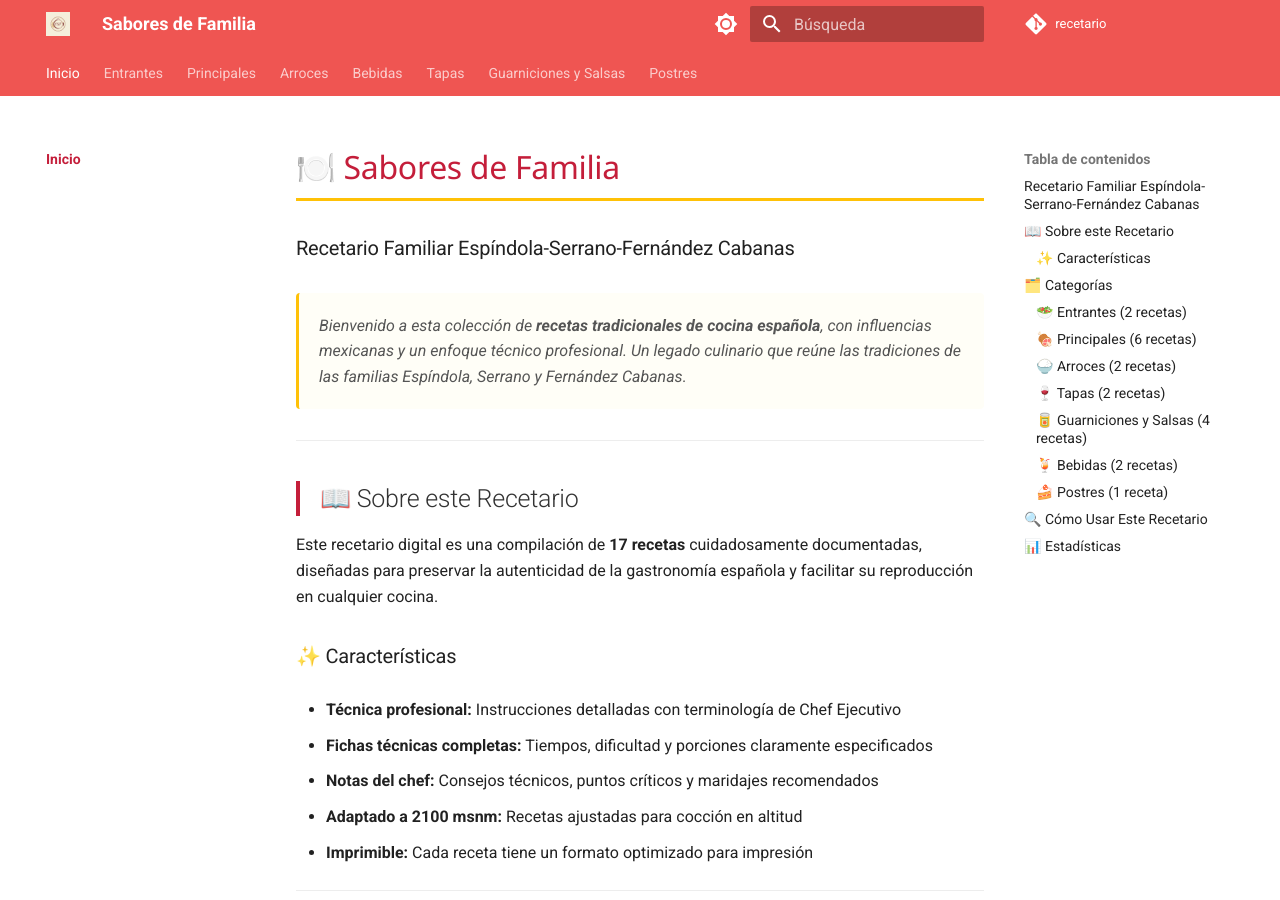
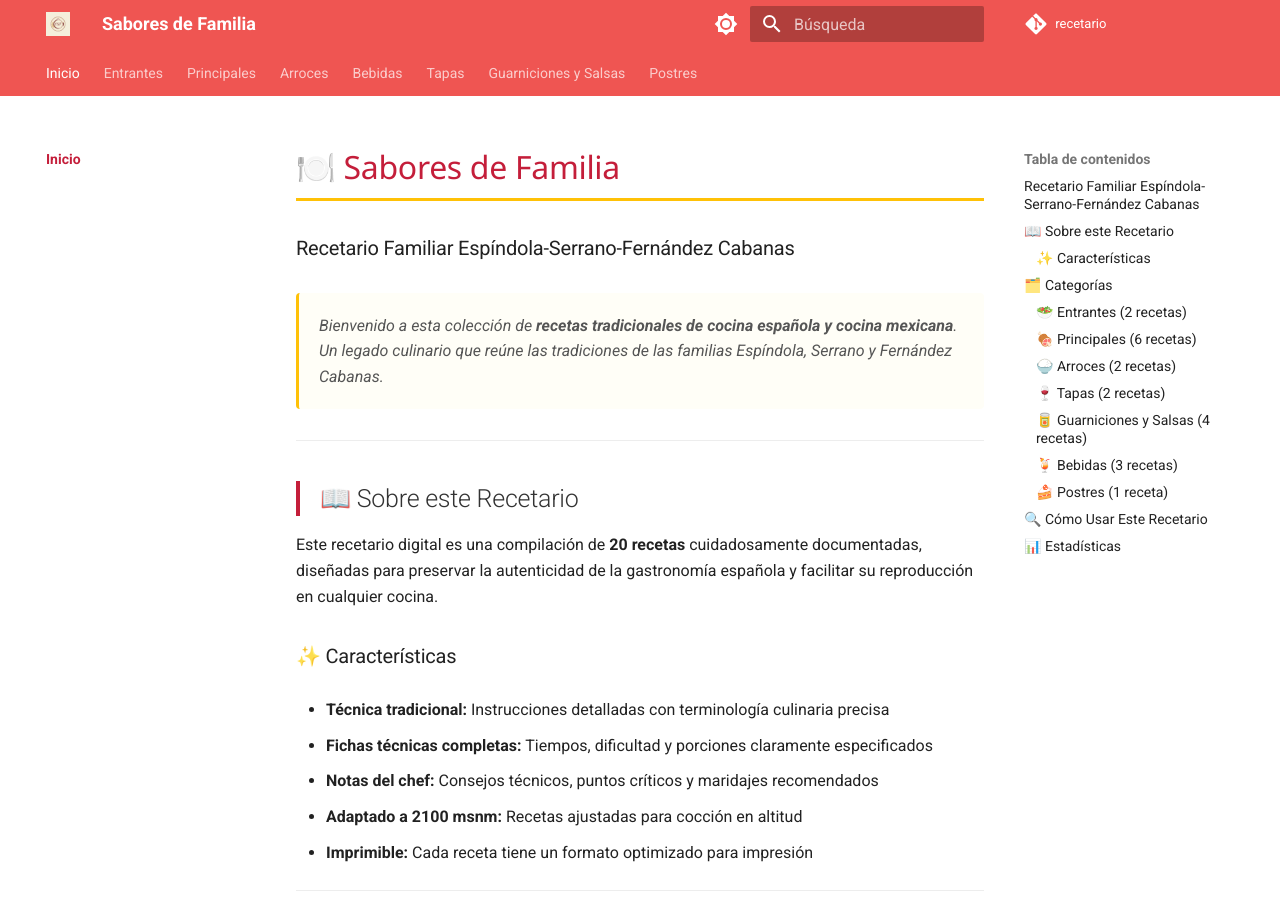
Before and after one commit to javicabanas/recetario, an MkDocs documentation site: the page built from docs/index.md, in a window 1280 px wide and 900 px high. Built offline with MkDocs 1.6.1 and Material for MkDocs 9.7.7, drawn with Linux system fonts in a browser that asks for light colours; comment, search, counter and statistics services are not loaded; some of the changed text lies outside the part shown.

```diff
--- a/auto_sync.py
+++ b/auto_sync.py
@@ -19,6 +19,7 @@
     "arroces": "🍚 Arroces",
     "tapas": "🍷 Tapas",
     "guarniciones_y_salsas": "🥫 Guarniciones y Salsas",
+    "bebidas": "🍹 Bebidas",
     "postres": "🍰 Postres"
 }
 
--- a/docs/index.md
+++ b/docs/index.md
@@ -2,17 +2,17 @@
 
 ### Recetario Familiar Espíndola-Serrano-Fernández Cabanas
 
-Bienvenido a esta colección de **recetas tradicionales de cocina española**, con influencias mexicanas y un enfoque técnico profesional. Un legado culinario que reúne las tradiciones de las familias Espíndola, Serrano y Fernández Cabanas.
+Bienvenido a esta colección de **recetas tradicionales de cocina española y cocina mexicana**. Un legado culinario que reúne las tradiciones de las familias Espíndola, Serrano y Fernández Cabanas.
 
 ---
 
 ## 📖 Sobre este Recetario
 
-Este recetario digital es una compilación de **17 recetas** cuidadosamente documentadas, diseñadas para preservar la autenticidad de la gastronomía española y facilitar su reproducción en cualquier cocina.
+Este recetario digital es una compilación de **20 recetas** cuidadosamente documentadas, diseñadas para preservar la autenticidad de la gastronomía española y facilitar su reproducción en cualquier cocina.
 
 ### ✨ Características
 
-- **Técnica profesional:** Instrucciones detalladas con terminología de Chef Ejecutivo
+- **Técnica tradicional:** Instrucciones detalladas con terminología culinaria precisa
 - **Fichas técnicas completas:** Tiempos, dificultad y porciones claramente especificados
 - **Notas del chef:** Consejos técnicos, puntos críticos y maridajes recomendados
 - **Adaptado a 2100 msnm:** Recetas ajustadas para cocción en altitud
@@ -73,11 +73,12 @@
 
 ---
 
-### 🍹 Bebidas (2 recetas)
+### 🍹 Bebidas (3 recetas)
 
 Cócteles clásicos y aperitivos para acompañar cualquier celebración.
 
 - [Aperol Spritz](bebidas/aperol_spritz.md) - 3 min | 1 copa
+- [Margarita](bebidas/margarita.md) - 5 min | 1 copa
 - [Negroni](bebidas/negroni.md) - 5 min | 1 pax
 
 ---
@@ -108,9 +109,9 @@
 | Arroces | 2       |
 | Tapas | 2       |
 | Guarniciones y Salsas | 4       |
-| Bebidas | 2       |
+| Bebidas | 3       |
 | Postres | 1       |
-| **Total** | **17** |
+| **Total** | **20** |
 
 ---
 
--- a/mkdocs.yml
+++ b/mkdocs.yml
@@ -65,11 +65,13 @@
     - principales/fabas-con-bacalao.md
     - principales/fricando.md
     - principales/pollo_en_pepitoria.md
+    - principales/torta_de_milanesa.md
   - Arroces:
     - arroces/Paella_Marisco.md
     - arroces/paella-valenciana-conejo-pollo.md
   - Bebidas:
     - bebidas/aperol_spritz.md
+    - bebidas/margarita.md
     - bebidas/negroni.md
   - Tapas:
     - tapas/ensaladilla-rusa.md
```
Also changed, not shown: INDICE.md (+2 -1 lines), bebidas/margarita.md (added, +40 -0 lines), copy_image.py (deleted, +0 -8 lines), copy_margarita_temp.py (added, +12 -0 lines), docs/bebidas/margarita.md (added, +40 -0 lines), docs/principales/torta_de_milanesa.md (+5 -4 lines), fix_margarita_image.py (added, +15 -0 lines), principales/torta_de_milanesa.md (+5 -4 lines), docs/bebidas/imagenes/margarita.jpg (added), 2 other files.
